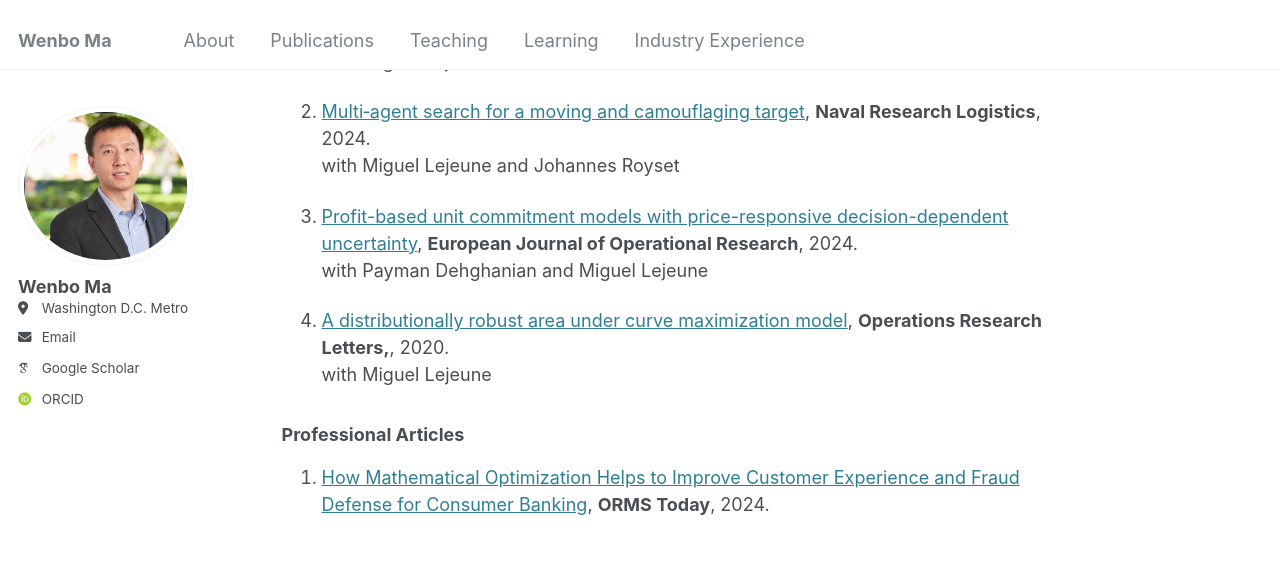
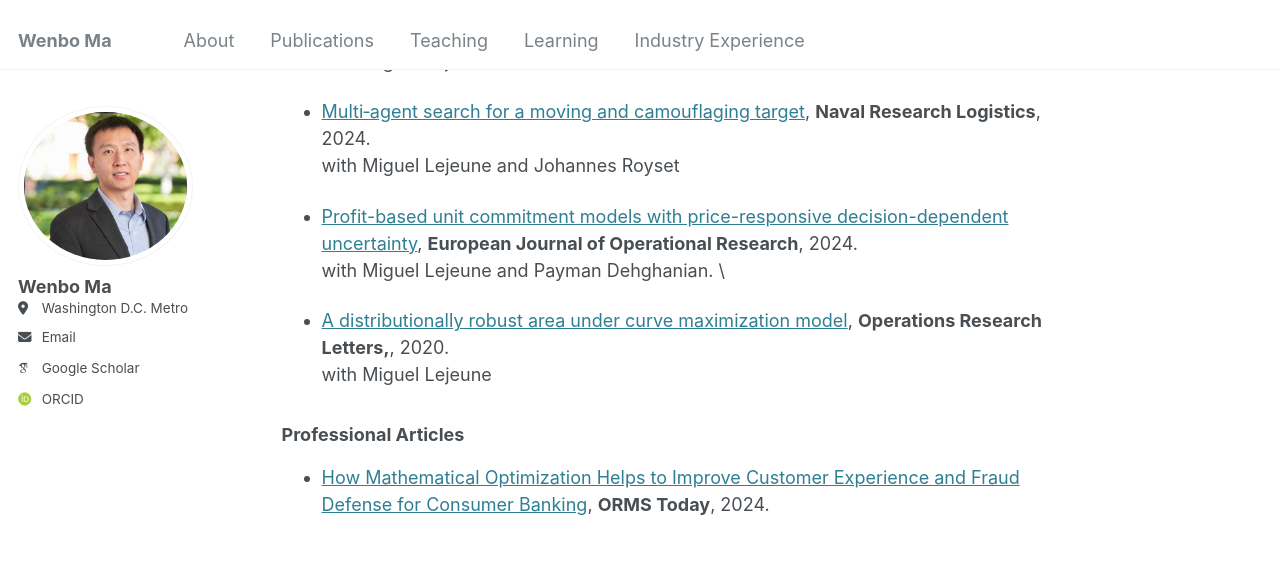
Before and after one commit to wenbo5565/wenbo5565.github.io, a Jekyll site: the page built from _pages/about.md, in a window 1280 px wide and 900 px high, scrolled down 1042 px. Shown: the top 565 px of the window. Built offline with Jekyll 4.4.1, drawn with Linux system fonts in a browser that asks for light colours; some web fonts are replaced; part of the change alters nothing that is shown.

```diff
--- a/_pages/about.md
+++ b/_pages/about.md
@@ -22,21 +22,21 @@ Outside of work, I enjoy playing and watching sports — particularly tennis, ba
 ## Publications <a id="publications"></a>
 
 ### Refereed Journals
-1. [Drone-Delivery Network for Opioid Overdose: Nonlinear Integer Queueing-Optimization Models and Methods](https://pubsonline.informs.org/doi/10.1287/opre.2022.0489), **Operations Research**, 2024. \
+- [Drone-Delivery Network for Opioid Overdose: Nonlinear Integer Queueing-Optimization Models and Methods](https://pubsonline.informs.org/doi/10.1287/opre.2022.0489), **Operations Research**, 2024. \
    with Miguel Lejeune
 
-2. [Multi‐agent search for a moving and camouflaging target](https://onlinelibrary.wiley.com/doi/abs/10.1002/nav.22160), **Naval Research Logistics**, 2024. \
+- [Multi‐agent search for a moving and camouflaging target](https://onlinelibrary.wiley.com/doi/abs/10.1002/nav.22160), **Naval Research Logistics**, 2024. \
    with Miguel Lejeune and Johannes Royset
 
-3. [Profit-based unit commitment models with price-responsive decision-dependent uncertainty](https://www.sciencedirect.com/science/article/abs/pii/S0377221723009177), **European Journal of Operational Research**, 2024. \
-   with Payman Dehghanian and Miguel Lejeune
+- [Profit-based unit commitment models with price-responsive decision-dependent uncertainty](https://www.sciencedirect.com/science/article/abs/pii/S0377221723009177), **European Journal of Operational Research**, 2024. \
+   with Miguel Lejeune and Payman Dehghanian. \
 
-4. [A distributionally robust area under curve maximization model](https://www.sciencedirect.com/science/article/abs/pii/S0167637720300791), **Operations Research Letters,**, 2020. \
+- [A distributionally robust area under curve maximization model](https://www.sciencedirect.com/science/article/abs/pii/S0167637720300791), **Operations Research Letters,**, 2020. \
    with Miguel Lejeune
 
 ### Professional Articles
 
-1. [How Mathematical Optimization Helps to Improve Customer Experience and Fraud Defense for Consumer Banking](https://pubsonline.informs.org/do/10.1287/orms.2024.03.12/full/), **ORMS Today**, 2024.
+- [How Mathematical Optimization Helps to Improve Customer Experience and Fraud Defense for Consumer Banking](https://pubsonline.informs.org/do/10.1287/orms.2024.03.12/full/), **ORMS Today**, 2024.
 
 <!--
  **Popular news coverage** for some of my research:
```
